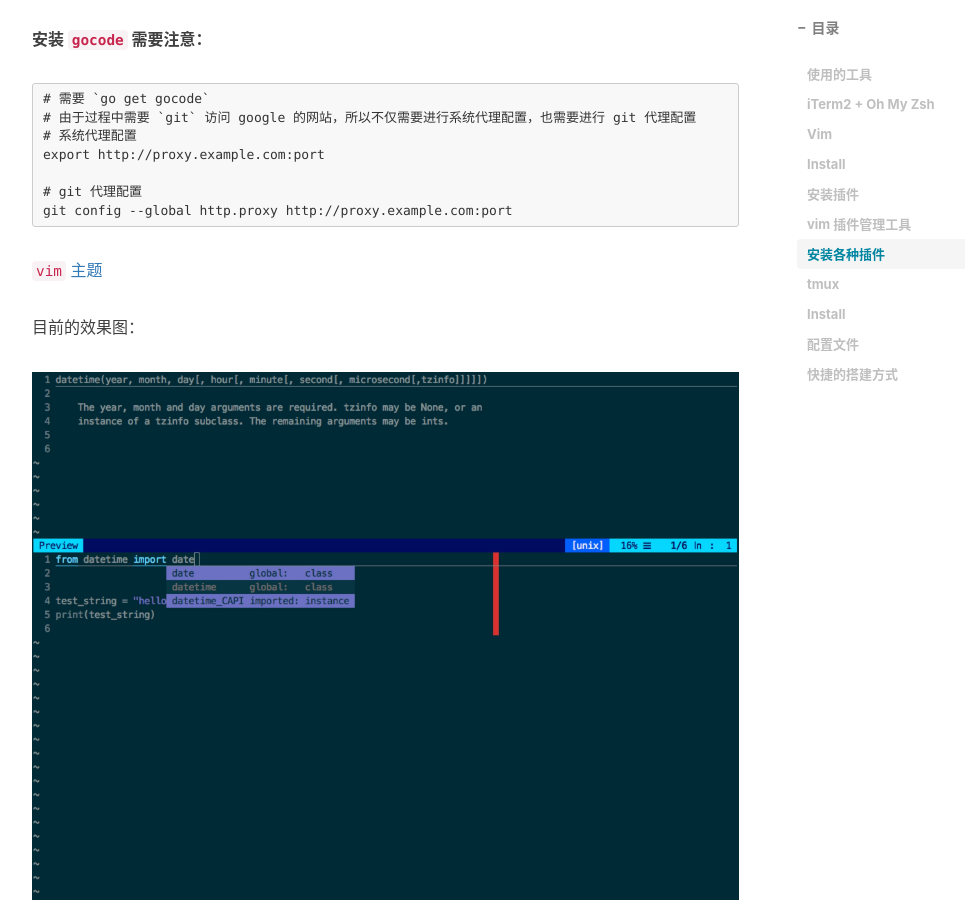
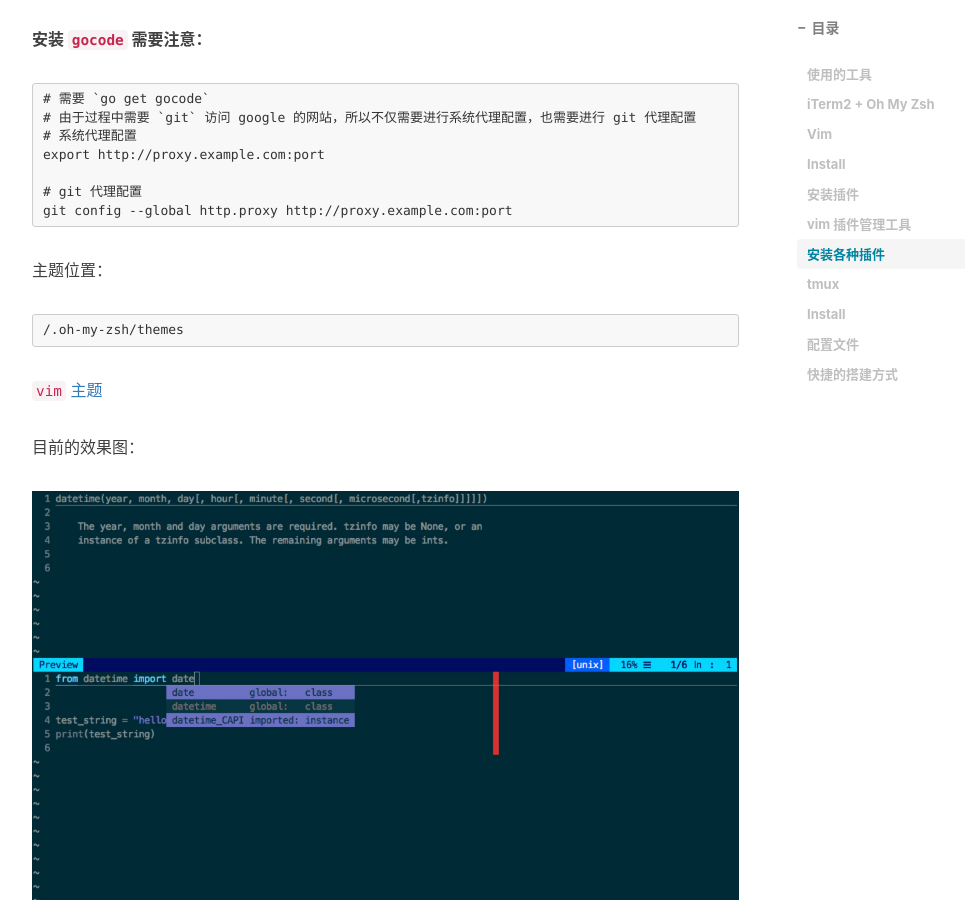
Before and after one commit to zyt312074545/zyt312074545.github.io, a Jekyll site: the page built from _posts/2018-11-26-mac-2.md, in a window 1280 px wide and 900 px high, scrolled down 4532 px. Shown: the whole window, without its empty margins (233-1198 px from the left). Built offline with Jekyll 4.4.1, drawn with Linux system fonts in a browser that asks for light colours; nearby versions of some CDN libraries; comment, search, counter and statistics services are not loaded.

Commit message:
update post

````diff
--- a/_posts/2018-11-26-mac-2.md
+++ b/_posts/2018-11-26-mac-2.md
@@ -217,6 +217,12 @@ export http://proxy.example.com:port
 git config --global http.proxy http://proxy.example.com:port
 ```
 
+主题位置：
+
+```
+/.oh-my-zsh/themes
+```
+
 [`vim` 主题](https://github.com/zyt312074545/develop-config/blob/master/agnoster.zsh-theme)
 
 目前的效果图：
````
